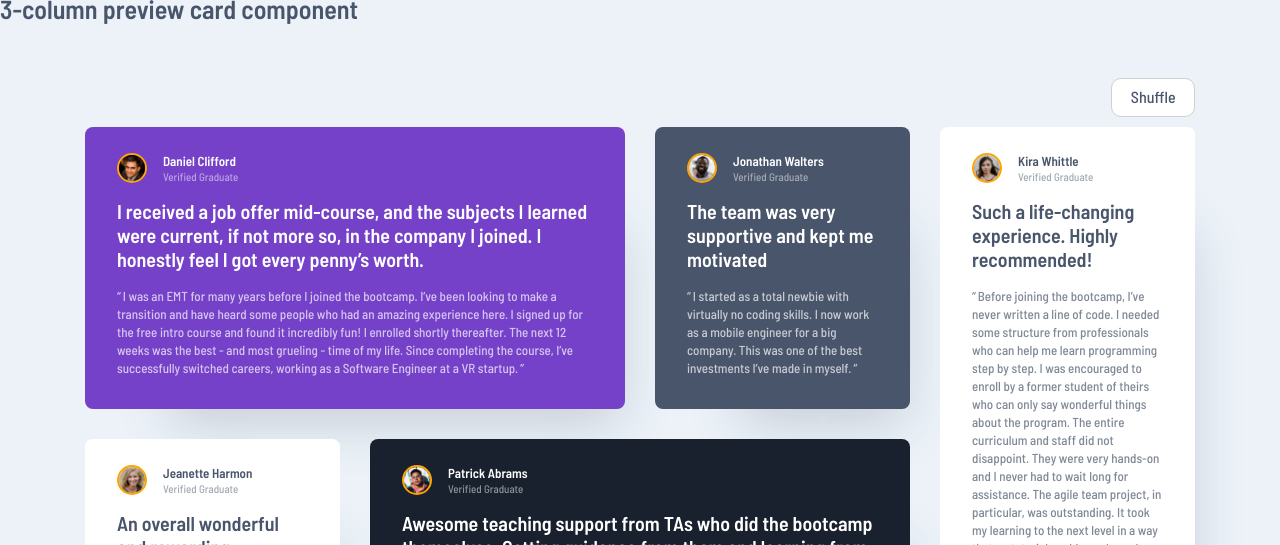
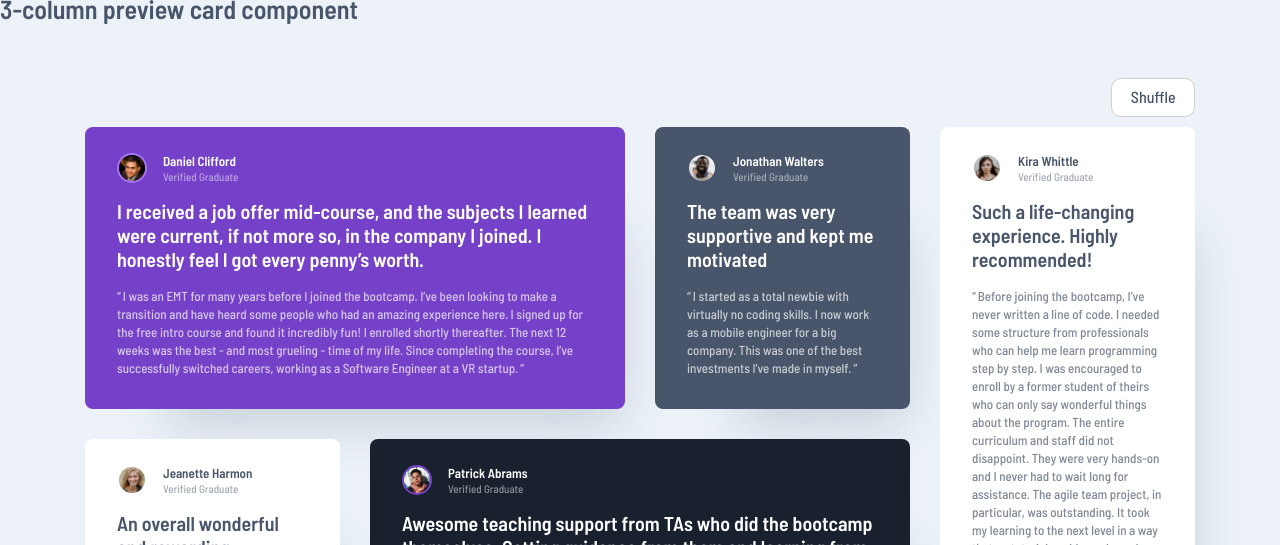
Before and after one commit to al3xback/testimonials--Frontend-Mentor, a Vue app: page / in a window 1280 px wide. Shown: the top 545 px of the page. Built offline with nearby package versions, Linux system fonts and the light colour scheme.

Commit message:
update borderColor

```diff
--- a/src/components/UI/ColorChips/ColorChips.vue
+++ b/src/components/UI/ColorChips/ColorChips.vue
@@ -27,28 +27,32 @@ export default {
 					bgColor: '#2E4C6D',
 					mainColor: 'hsl(0, 0%, 100%)',
 					alphaColor1: 'hsla(0, 0%, 100%, 0.5)',
-					alphaColor2: 'hsla(0, 0%, 100%, 0.5)'
+					alphaColor2: 'hsla(0, 0%, 100%, 0.5)',
+					borderColor: 'hsl(211, 59%, 43%)'
 				},
 				{
 					id: 'c2',
 					bgColor: '#396EB0',
 					mainColor: 'hsl(0, 0%, 100%)',
 					alphaColor1: 'hsla(0, 0%, 100%, 0.5)',
-					alphaColor2: 'hsla(0, 0%, 100%, 0.5)'
+					alphaColor2: 'hsla(0, 0%, 100%, 0.5)',
+					borderColor: 'hsl(213, 51%, 46%)'
 				},
 				{
 					id: 'c3',
 					bgColor: '#D47AE8',
 					mainColor: 'hsl(0, 0%, 100%)',
 					alphaColor1: 'hsla(0, 0%, 100%, 0.5)',
-					alphaColor2: 'hsla(0, 0%, 100%, 0.5)'
+					alphaColor2: 'hsla(0, 0%, 100%, 0.5)',
+					borderColor: 'hsl(289, 89%, 53%)'
 				},
 				{
 					id: 'c4',
 					bgColor: '#FC997C',
 					mainColor: 'hsl(0, 0%, 100%)',
 					alphaColor1: 'hsla(0, 0%, 100%, 0.5)',
-					alphaColor2: 'hsla(0, 0%, 100%, 0.5)'
+					alphaColor2: 'hsla(0, 0%, 100%, 0.5)',
+					borderColor: 'hsl(14, 86%, 58%)'
 				}
 			],
 		};
--- a/src/components/json/quotes.json
+++ b/src/components/json/quotes.json
@@ -13,7 +13,8 @@
 				"main": "hsl(0, 0%, 100%)",
 				"alpha1": "hsla(0, 0%, 100%, 0.5)",
 				"alpha2": "hsla(0, 0%, 100%, 0.7)"
-			}
+			},
+			"borderColor": "hsl(264, 82%, 70%)"
 		},
 		"position": {
 			"desktop": [
@@ -62,7 +63,8 @@
 				"main": "hsl(0, 0%, 100%)",
 				"alpha1": "hsla(0, 0%, 100%, 0.5)",
 				"alpha2": "hsla(0, 0%, 100%, 0.7)"
-			}
+			},
+			"borderColor": "hsl(217, 19%, 35%)"
 		},
 		"position": {
 			"desktop": [
@@ -111,7 +113,8 @@
 				"main": "hsl(217, 19%, 35%)",
 				"alpha1": "hsla(217, 19%, 35%, 0.5)",
 				"alpha2": "hsla(217, 19%, 35%, 0.7)"
-			}
+			},
+			"borderColor": "hsl(0, 0%, 100%)"
 		},
 		"position": {
 			"desktop": [
@@ -160,7 +163,8 @@
 				"main": "hsl(0, 0%, 100%)",
 				"alpha1": "hsl(0, 0%, 100%, 0.5)",
 				"alpha2": "hsl(0, 0%, 100%, 0.7)"
-			}
+			},
+			"borderColor": "hsl(263, 55%, 52%)"
 		},
 		"position": {
 			"desktop": [
@@ -209,7 +213,8 @@
 				"main": "hsl(217, 19%, 35%)",
 				"alpha1": "hsl(217, 19%, 35%, 0.5)",
 				"alpha2": "hsl(217, 19%, 35%, 0.7)"
-			}
+			},
+			"borderColor": "hsl(0, 0%, 100%)"
 		},
 		"position": {
 			"desktop": [
--- a/src/components/quotes/QuoteListItem.vue
+++ b/src/components/quotes/QuoteListItem.vue
@@ -8,6 +8,7 @@
 			<template #head>
 				<img
 					:class="$style['quote__author-avatar']"
+					:style="{ 'border-color': colorSet.borderColor }"
 					width="30"
 					height="30"
 					:src="require(`@/assets/images/${authorAvatar}.jpg`)"
@@ -50,6 +51,7 @@ export default {
 				mainColor: this.quote.style.color.main,
 				alphaColor1: this.quote.style.color.alpha1,
 				alphaColor2: this.quote.style.color.alpha2,
+				borderColor: this.quote.style.borderColor
 			},
 		};
 	},
@@ -98,7 +100,7 @@ export default {
 
 .quote__author-avatar {
 	margin-right: 16/13 +0em;
-	border: 2px solid orange;
+	border: 2px solid transparent;
 	border-radius: 50%;
 }
 
```
